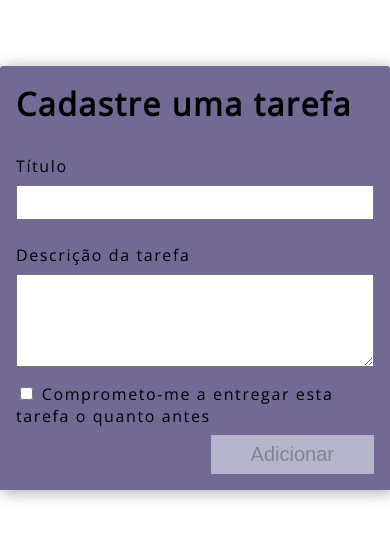
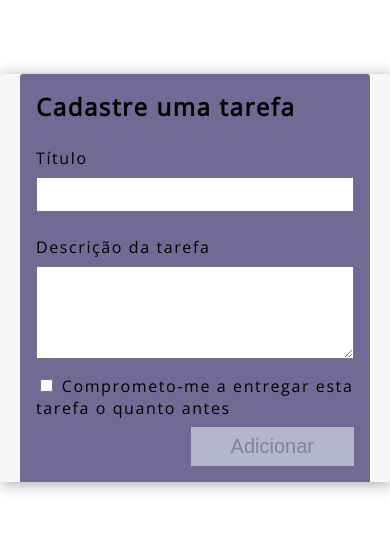
Before and after one commit to Talison-Miguel/Portfolio-Talison, a plain HTML site: page projetos/formulario_original-Tálison/formulario.html in a window 390 px wide. Shown: the part 144-682 px from the top of the page. Drawn offline with nearby package versions, Linux system fonts and the light colour scheme.

Commit message:
Update form

```diff
--- a/projetos/formulario_original-Tálison/css/formulario.css
+++ b/projetos/formulario_original-Tálison/css/formulario.css
@@ -1,12 +1,3 @@
-/**,
-*::before,
-*::after{
-    margin:0;
-    padding:0;
-    box-sizing:inherit;
-    letter-spacing: inherit;
-}*/
-
 body{
     font-family: 'Open Sans', sans-serif;
     letter-spacing: .1rem;
@@ -126,3 +117,13 @@ textarea{
 #feedbackMessage.show{
     transform: translateY(0px);
 }
+
+@media (max-width: 768px) {
+    .formCadastro__container{
+        margin: 0 20px;
+    }
+
+    .formCadastro__container >.heading{
+        font-size: 1.5rem;
+    }
+}
```
